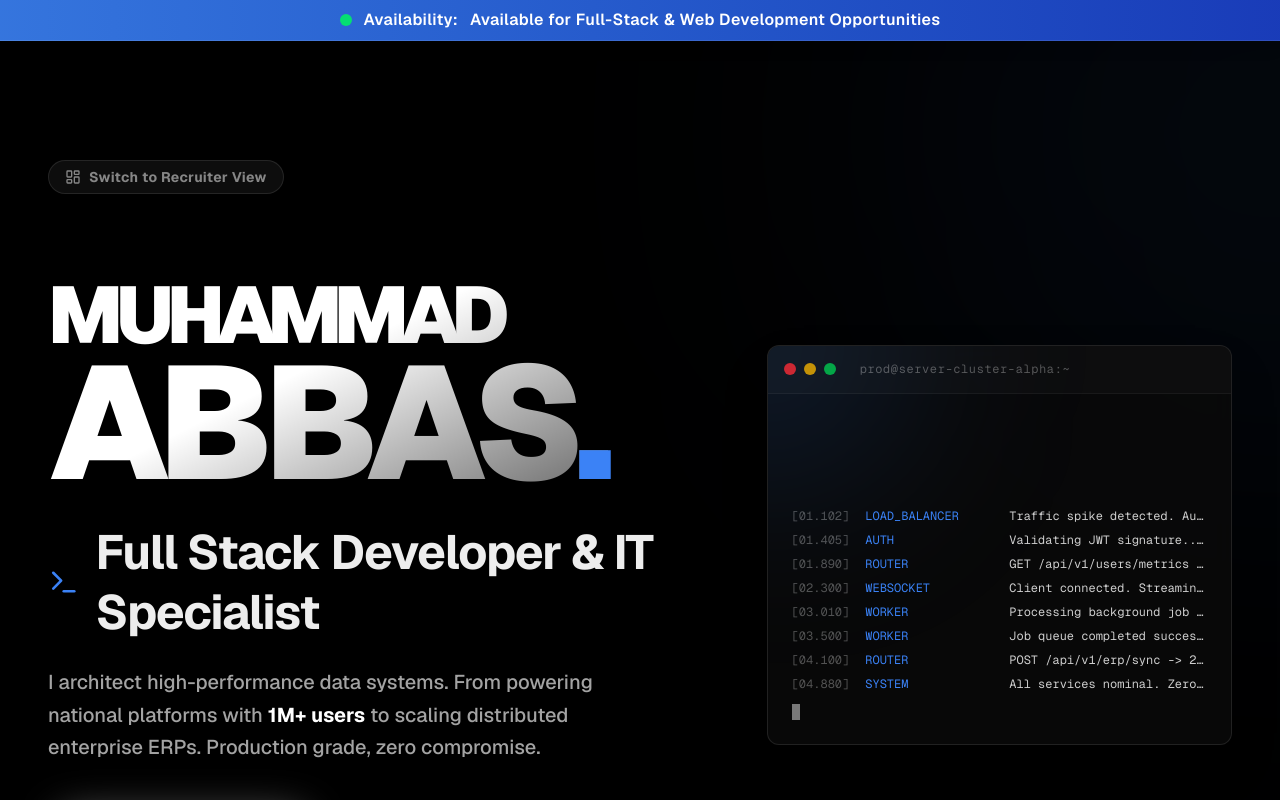
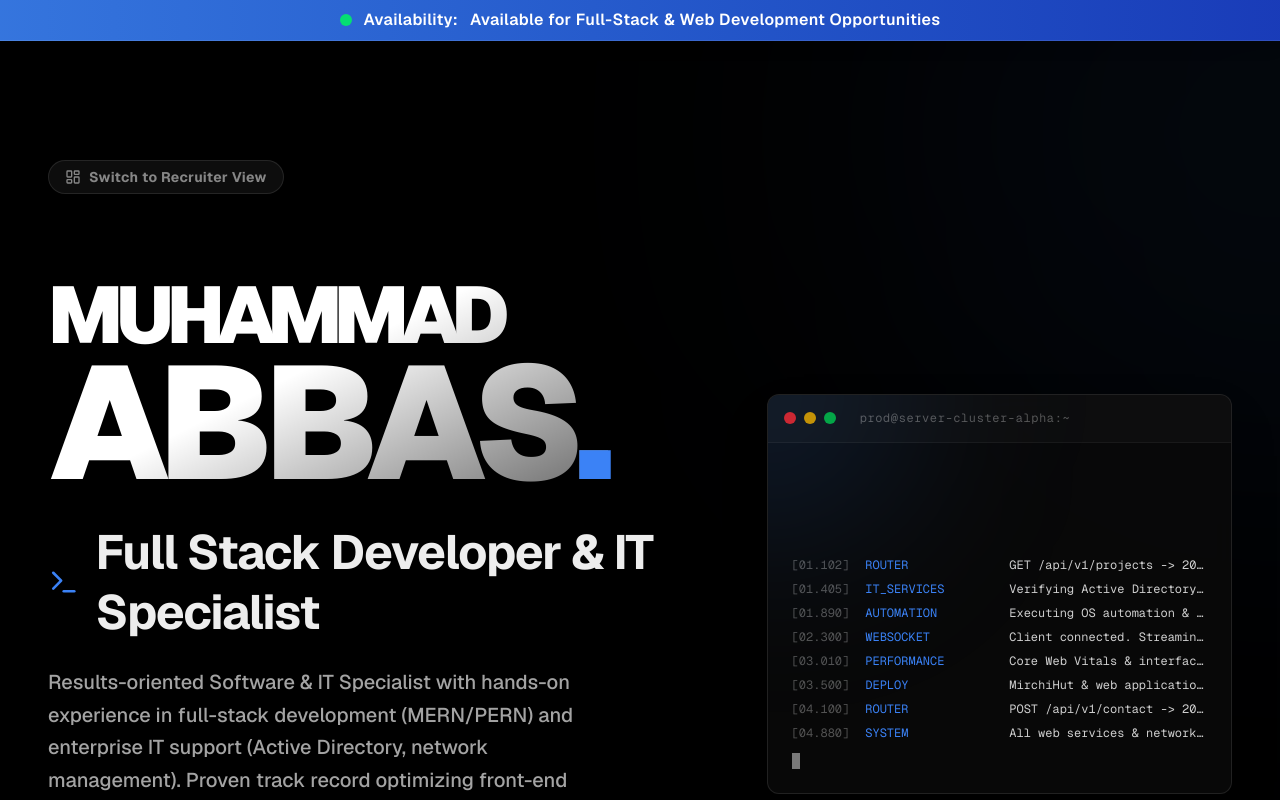
Before and after one commit to mabbasdev/abbas-portfolio, a Next.js app: page / in a window 1280 px wide. Shown: the top 800 px of the page. Built offline with nearby package versions, Linux system fonts and the light colour scheme.

Commit message:
Hero Update

```diff
--- a/components/sections/Hero.tsx
+++ b/components/sections/Hero.tsx
@@ -49,9 +49,9 @@ export default function Hero() {
             <AnimatedElement delay={0.3} direction="up" className="max-w-xl mb-10">
               <p className="text-lg md:text-xl text-muted leading-relaxed font-medium">
                 {isRecruiterMode ? (
-                  <>I architect high-performance data systems. From powering national platforms with <strong className="text-white">1M+ users</strong> to scaling distributed enterprise ERPs. Zero downtime, proven ROI, and excellent cross-timezone async communication.</>
+                  <>Full-Stack Developer & IT Specialist bridging web development with systems engineering. Crafting modern web applications using TypeScript, MERN/PERN, and PHP, while managing end-to-end IT services, user access controls, operating system automation, and network operations.</>
                 ) : (
-                  <>I architect high-performance data systems. From powering national platforms with <strong className="text-white">1M+ users</strong> to scaling distributed enterprise ERPs. Production grade, zero compromise.</>
+                  <>Results-oriented Software & IT Specialist with hands-on experience in full-stack development (MERN/PERN) and enterprise IT support (Active Directory, network management). Proven track record optimizing front-end performance, building secure API integrations, and maintaining reliable system infrastructure.</>
                 )}
               </p>
             </AnimatedElement>
@@ -75,7 +75,7 @@ export default function Hero() {
 
               <div className="flex gap-4 items-center pl-2">
                 <a
-                  href="https://github.com/Reyyan31"
+                  href="https://github.com/mabbasdev"
                   target="_blank"
                   rel="noopener noreferrer"
                   className={`p-4 rounded-full bg-neutral-900 border border-neutral-800 text-white hover:bg-neutral-800 hover:border-neutral-700 transition-colors ${isRecruiterMode ? 'hover:text-[#ffaa00]' : 'hover:text-brand'}`}
@@ -83,7 +83,7 @@ export default function Hero() {
                   <GithubIcon className="w-5 h-5" />
                 </a>
                 <a
-                  href="https://www.linkedin.com/in/reyyan-alam-a23679363/"
+                  href="https://www.linkedin.com/in/mabbasdev/"
                   target="_blank"
                   rel="noopener noreferrer"
                   className="p-4 rounded-full bg-neutral-900 border border-neutral-800 text-white hover:bg-neutral-800 hover:border-neutral-700 hover:text-[#0a66c2] transition-colors"
@@ -144,9 +144,21 @@ export default function Hero() {
 
                       <div className="space-y-6">
                         {[
-                          { label: "Backend Architecture", value: "98%", desc: "Distributed Systems, Redis, RabbitMQ" },
-                          { label: "Database Optimization", value: "95%", desc: "SQL Server Stored Procs, GeoJSON" },
-                          { label: "Infrastructure / DevOps", value: "90%", desc: "AWS, Docker, Stateless Scaling" }
+                          {
+                            label: "Frontend & UI Engineering",
+                            value: "92%",
+                            desc: "ReactJS, TypeScript, Tailwind CSS, JavaScript (ES6+), Responsive Design"
+                          },
+                          {
+                            label: "Full-Stack & Backend Web",
+                            value: "88%",
+                            desc: "Node.js, Express, PHP, MySQL, PostgreSQL, REST APIs"
+                          },
+                          {
+                            label: "IT Support & Infrastructure",
+                            value: "85%",
+                            desc: "Active Directory, Network Config, System Access, OS Scripting & Automation"
+                          }
                         ].map((stat, i) => (
                           <div key={stat.label} className="relative">
                             <div className="flex justify-between items-end mb-2">
--- a/components/ui/LiveLogTerminal.tsx
+++ b/components/ui/LiveLogTerminal.tsx
@@ -4,21 +4,20 @@ import { motion } from "framer-motion";
 import { useEffect, useState } from "react";
 
 const rawLogs = [
-  { time: "00.000", service: "SYSTEM", message: "Kernel initialized. Node.js runtime booted." },
-  { time: "00.045", service: "NETWORK", message: "Binding to port 8080..." },
-  { time: "00.120", service: "DATABASE", message: "Connecting to primary cluster []... SUCCESS." },
-  { time: "00.180", service: "CACHE", message: "Redis pool established. 10ms latency." },
-  { time: "00.320", service: "SYSTEM", message: "API Gateway online. Accepting requests." },
-  { time: "01.102", service: "LOAD_BALANCER", message: "Traffic spike detected. Auto-scaling worker nodes." },
-  { time: "01.405", service: "AUTH", message: "Validating JWT signature... OK" },
-  { time: "01.890", service: "ROUTER", message: "GET /api/v1/users/metrics -> 200 OK (12ms)" },
-  { time: "02.300", service: "WEBSOCKET", message: "Client connected. Streaming live data." },
-  { time: "03.010", service: "WORKER", message: "Processing background job queue [1,000,000+ items]..." },
-  { time: "03.500", service: "WORKER", message: "Job queue completed successfully." },
-  { time: "04.100", service: "ROUTER", message: "POST /api/v1/erp/sync -> 201 Created (45ms)" },
-  { time: "04.880", service: "SYSTEM", message: "All services nominal. Zero downtime recorded." },
+  { time: "00.000", service: "SYSTEM", message: "Kernel initialized. TypeScript/Node.js runtime booted." },
+  { time: "00.045", service: "BUILD", message: "Compiling ReactJS frontend & Tailwind CSS..." },
+  { time: "00.120", service: "DATABASE", message: "Connecting to PostgreSQL & MongoDB clusters... SUCCESS." },
+  { time: "00.180", service: "CACHE", message: "Redis pool established. Services ready." },
+  { time: "00.320", service: "API", message: "Express API Gateway online. Accepting requests." },
+  { time: "01.102", service: "ROUTER", message: "GET /api/v1/projects -> 200 OK (12ms)" },
+  { time: "01.405", service: "IT_SERVICES", message: "Verifying Active Directory policies & network routes..." },
+  { time: "01.890", service: "AUTOMATION", message: "Executing OS automation & administrative scripts... OK" },
+  { time: "02.300", service: "WEBSOCKET", message: "Client connected. Streaming live telemetry." },
+  { time: "03.010", service: "PERFORMANCE", message: "Core Web Vitals & interface refactoring (Grade A+)" },
+  { time: "03.500", service: "DEPLOY", message: "MirchiHut & web application suites synchronized." },
+  { time: "04.100", service: "ROUTER", message: "POST /api/v1/contact -> 201 Created (18ms)" },
+  { time: "04.880", service: "SYSTEM", message: "All web services & network nodes operational." },
 ];
-
 export function LiveLogTerminal() {
   const [logs, setLogs] = useState<{ time: string; service: string; message: string }[]>([]);
 
```
